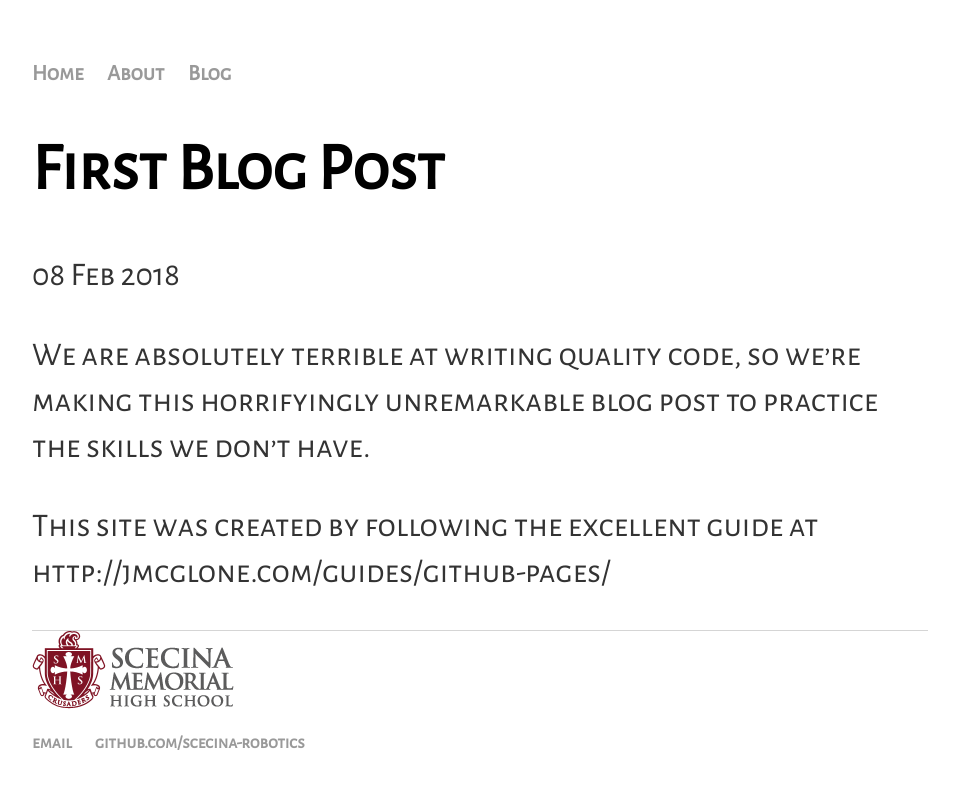
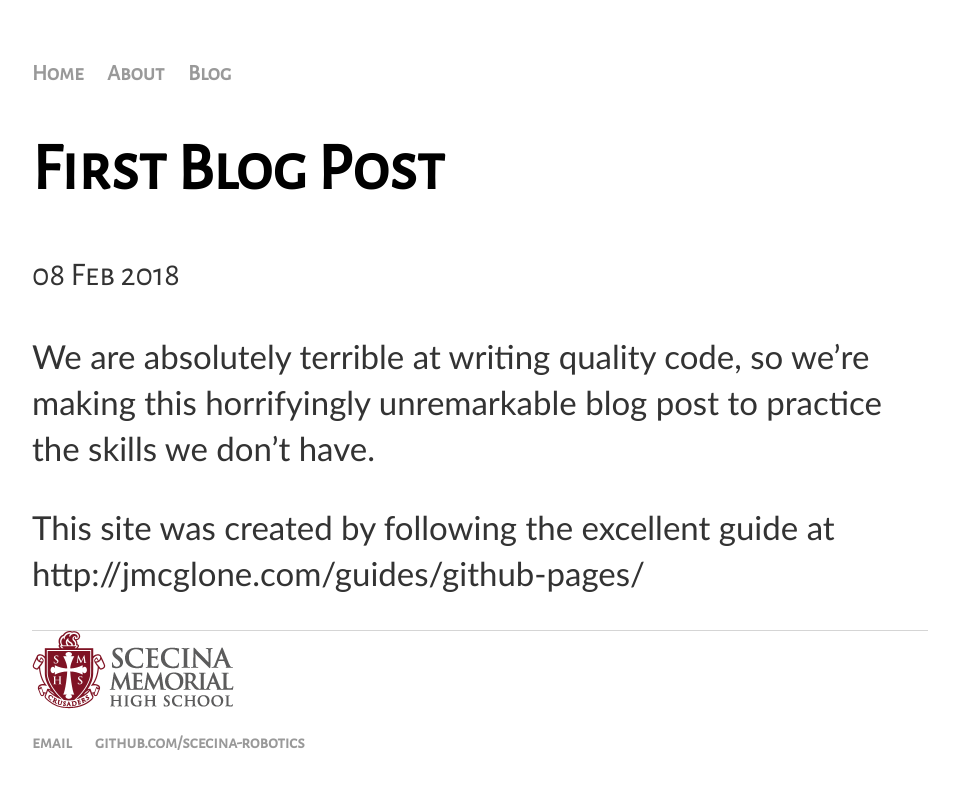
Before and after one commit to scecina-robotics/scecina-robotics.github.io, a Jekyll site: the page built from _posts/2018-02-08-First-Blog-Post.md, in a window 1280 px wide. Shown: the top 789 px of the page, without its empty margins (160-1119 px from the left). Built offline with Jekyll 4.4.1, drawn with Linux system fonts in a browser that asks for light colours.

Commit message:
Update main.css

```diff
--- a/css/main.css
+++ b/css/main.css
@@ -41,4 +41,4 @@ ul.posts li {
     list-style: none;
 }
 .post {
-    font-family: ["Trebuchet MS", Helvetica, sans-serif]
+    font-family: "Trebuchet MS", Helvetica, sans-serif}
```
